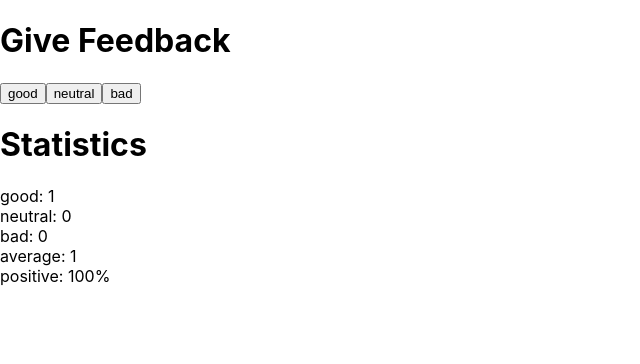
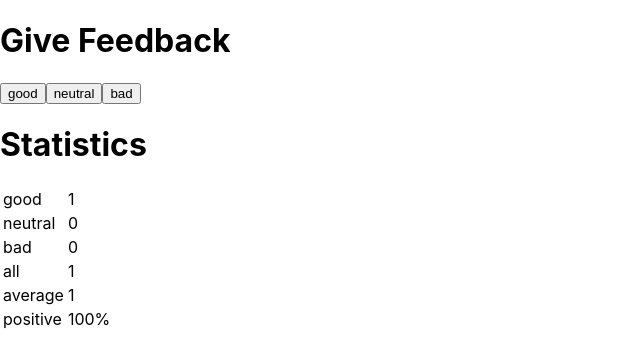
Before and after one commit to hamlet10/FullStackOpen, a React (Create React App) app in the folder part1/1.6-1.14-unicafe/: page / in a window 1280 px wide. Both pictures are taken after a click on the button "good". Shown: the top 364 px of the page, without its empty margins (0-640 px from the left). Built offline with nearby package versions, Linux system fonts and the light colour scheme.

Commit message:
1.11*: unicafe step6

```diff
--- a/part1/1.6-1.14-unicafe/src/App.js
+++ b/part1/1.6-1.14-unicafe/src/App.js
@@ -14,18 +14,41 @@ const Statistics = (prop) => {
   if (good !== 0 || neutral !== 0 || bad !== 0) {
     return (
       <div>
-        <h1>Statistics</h1>
-        <StatisticsLine text={'good'} value={good}/>
-        <StatisticsLine text={'neutral'} value={neutral}/>
-        <StatisticsLine text={'bad'} value={bad}/>
-        <StatisticsLine text={'average'} value={isNaN((good - bad) / all) ? 0 : (good - bad) / all}/>
-        <StatisticsLine text={'positive'} value={isNaN((good / all) * 100)? 0 + '%' : (good / all) * 100 + '%'} />
+        <table>
+          <tbody>
+            <tr>
+              <StatisticsLine text={"good"} value={good} />
+            </tr>
+            <tr>
+              <StatisticsLine text={"neutral"} value={neutral} />
+            </tr>
+            <tr>
+              <StatisticsLine text={"bad"} value={bad} />
+            </tr>
+            <tr>
+              <StatisticsLine text={"all"} value={all} />
+            </tr>
+            <tr>
+              <StatisticsLine
+                text={"average"}
+                value={isNaN((good - bad) / all) ? 0 : (good - bad) / all}
+              />
+            </tr>
+            <tr>
+              <StatisticsLine
+                text={"positive"}
+                value={
+                  isNaN((good / all) * 100) ? 0 + "%" : (good / all) * 100 + "%"
+                }
+              />
+            </tr>
+          </tbody>
+        </table>
       </div>
     );
   } else {
     return (
       <div>
-        <h1>Statistics</h1>
         <div>No Feedback given</div>
       </div>
     );
@@ -36,10 +59,13 @@ const StatisticsLine = (props) => {
   const text = props.text;
   const value = props.value;
 
-  return(
-    <div>{text}: {value}</div>
+  return (
+    <>
+      <td>{text}</td>
+      <td>{value}</td>
+    </>
   );
-}
+};
 
 const App = () => {
   // save clicks of each button to its own state
@@ -69,6 +95,7 @@ const App = () => {
       <Button handelClick={handelGood} text="good" />
       <Button handelClick={handelNeutral} text="neutral" />
       <Button handelClick={handelBad} text="bad" />
+      <h1>Statistics</h1>
       <Statistics good={good} neutral={neutral} bad={bad} all={all} />
     </div>
   );
```
